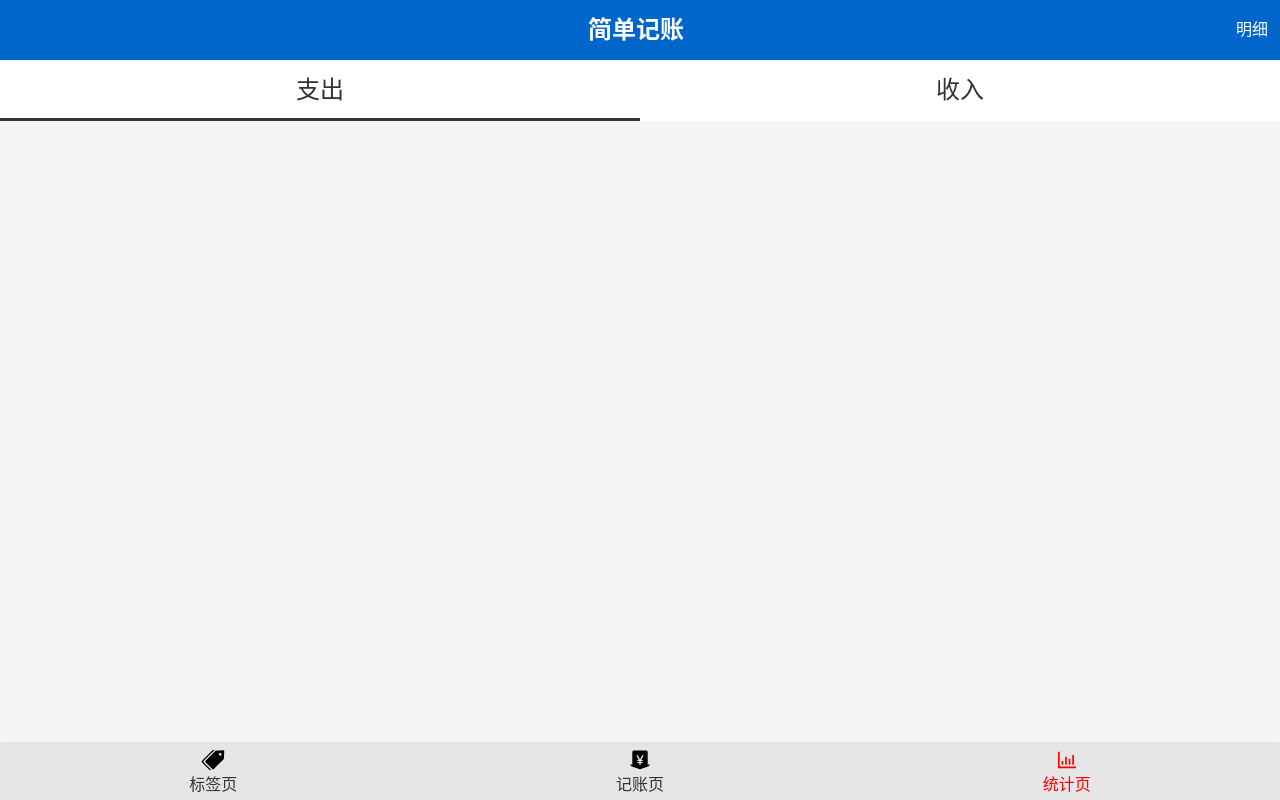
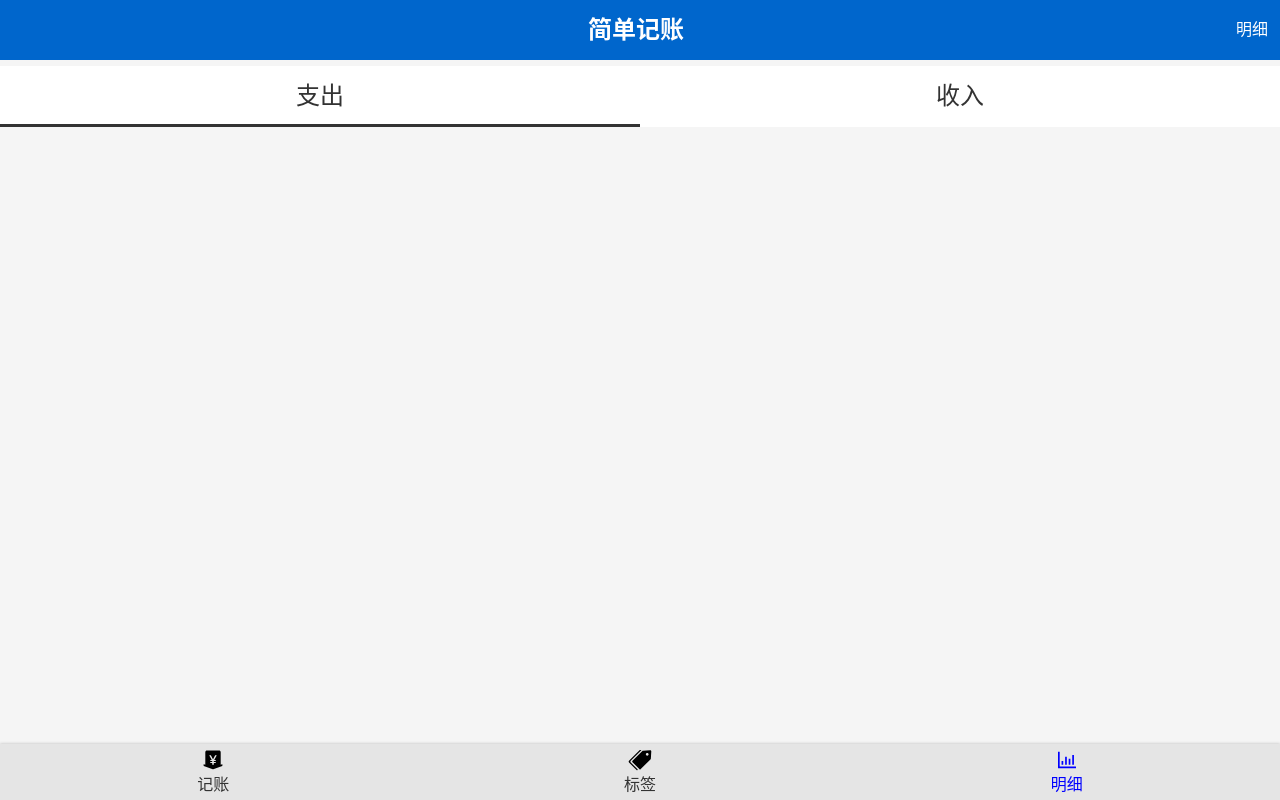
Before and after one commit to smy-101/bookkeeping, a React app: page /#/statistics in a window 1280 px wide. Built offline with nearby package versions, Linux system fonts and the light colour scheme.

Commit message:
调整样式

```diff
--- a/src/components/Header.tsx
+++ b/src/components/Header.tsx
@@ -8,6 +8,7 @@ const Wrapper = styled.div`
   display: flex;
   justify-content:space-between;
   align-items: center;
+  margin-bottom: 6px;
   >h2{
     color: white;
   }
--- a/src/components/Nav.tsx
+++ b/src/components/Nav.tsx
@@ -23,9 +23,9 @@ const NavWrapper = styled.nav`
           height: 24px;
         }
         &.selected{
-          color: red;
+          color: blue;
           .icon{
-            fill: red;
+            fill: blue;
           }
         }
       }
@@ -38,21 +38,21 @@ const Nav = () => {
     <NavWrapper>
       <ul>
         <li>
-          <NavLink to="/tags" activeClassName="selected">
-            <Icon name="tags"/>
-            标签页
+          <NavLink to="/money" activeClassName="selected">
+            <Icon name="money"/>
+            记账
           </NavLink>
         </li>
         <li>
-          <NavLink to="/money" activeClassName="selected">
-            <Icon name="money"/>
-            记账页
+          <NavLink to="/tags" activeClassName="selected">
+            <Icon name="tags"/>
+            标签
           </NavLink>
         </li>
         <li>
           <NavLink to="/statistics" activeClassName="selected">
             <Icon name="statistics"/>
-            统计页
+            明细
           </NavLink>
         </li>
       </ul>
```
